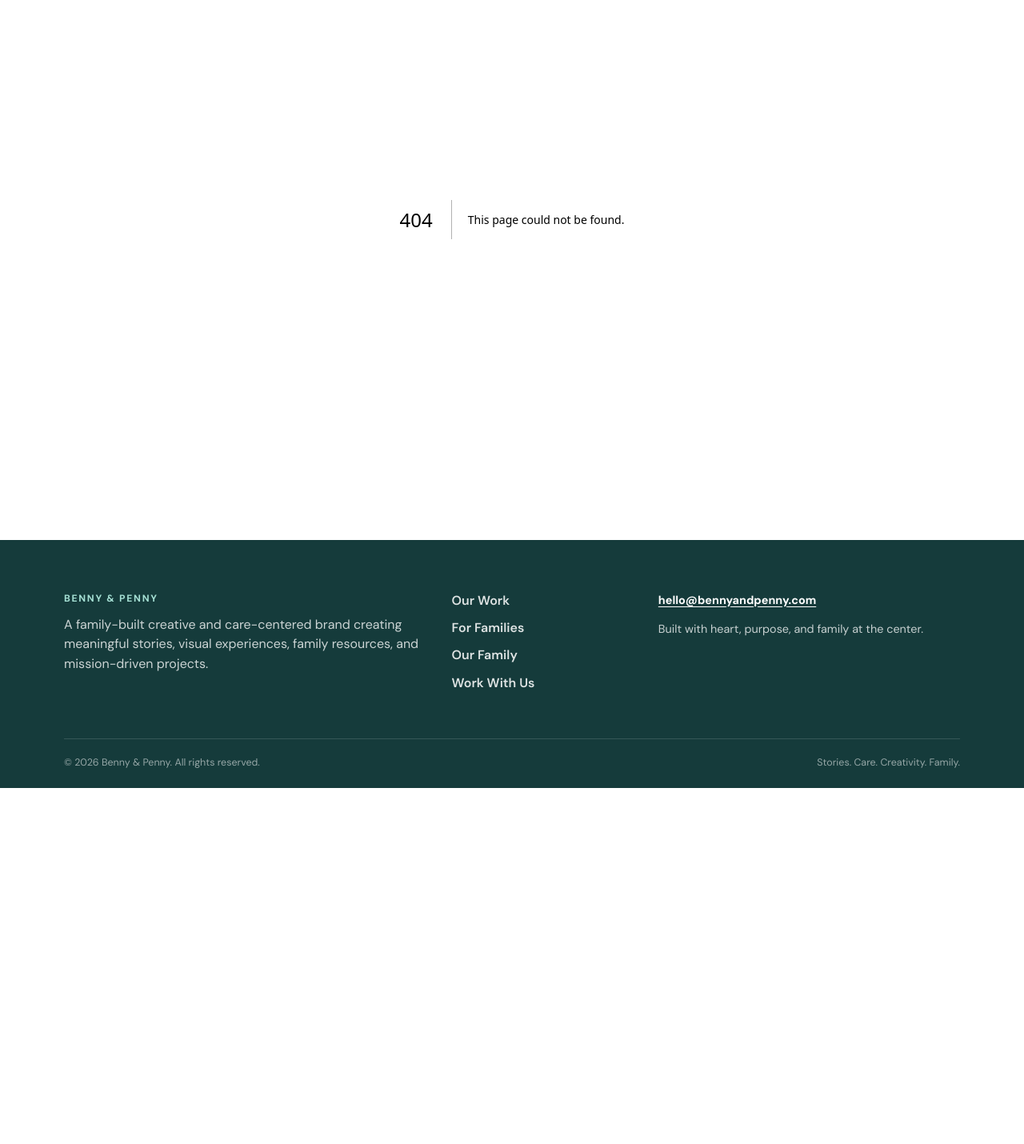
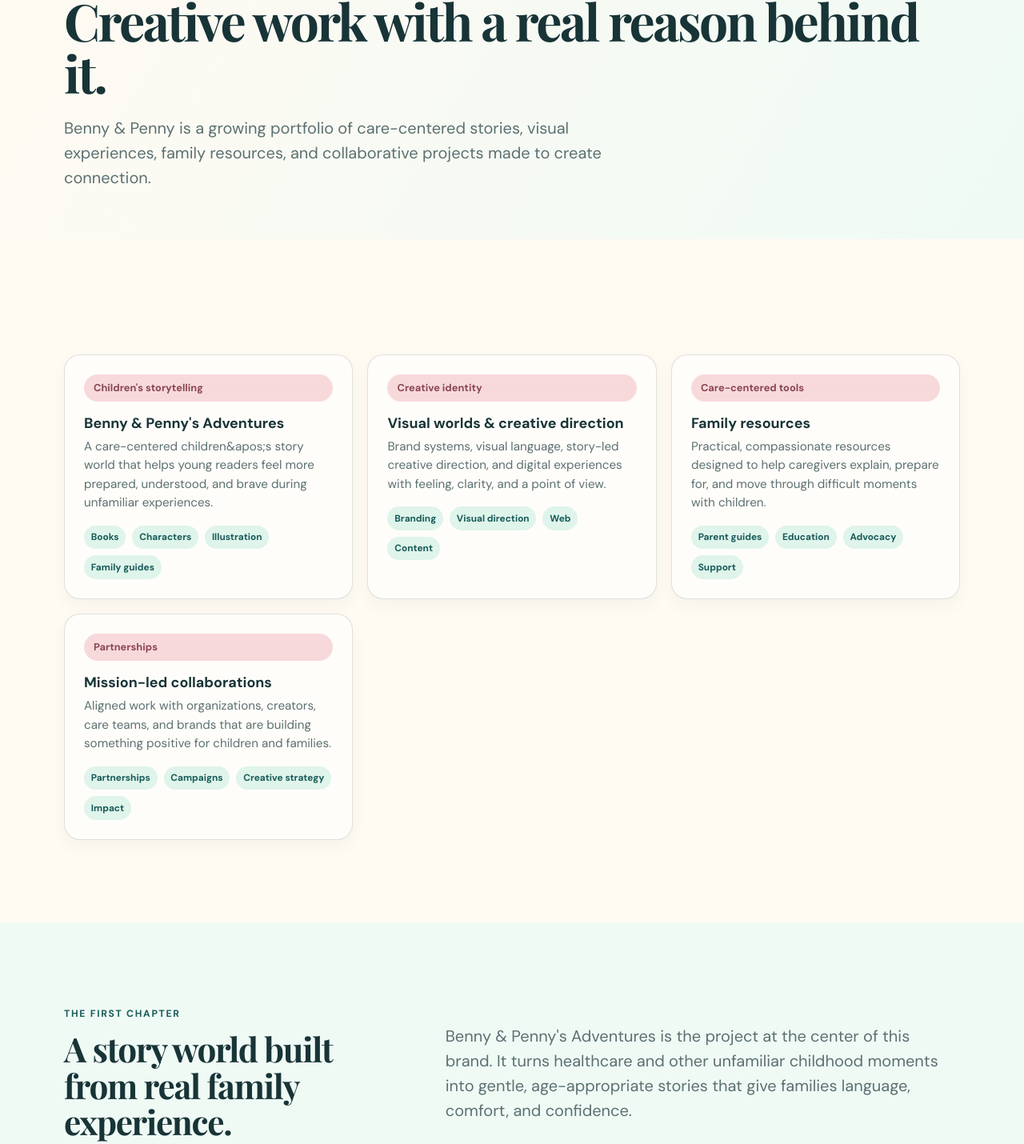
Before and after one commit to hpintojr/bennyandpenny, a Next.js app: page /our-work in a window 1280 px wide. Before the commit this address had no page. Shown: the part 208-1638 px from the top of the page at 80% size. Before the commit the page ends 1193 px from the top, so only its background shows below. Built offline with nearby package versions, Linux system fonts and the light colour scheme.

Commit message:
feat: add portfolio work page

```diff
--- /dev/null
+++ b/app/our-work/page.tsx
@@ -0,0 +1,88 @@
+import type { Metadata } from "next";
+import Link from "next/link";
+
+export const metadata: Metadata = {
+  title: "Our Work",
+  description: "Explore the creative worlds, family resources, digital experiences, and mission-driven work behind Benny & Penny.",
+};
+
+const workAreas = [
+  {
+    title: "Benny & Penny&apos;s Adventures",
+    label: "Children&apos;s storytelling",
+    description: "A care-centered children&apos;s story world that helps young readers feel more prepared, understood, and brave during unfamiliar experiences.",
+    tags: ["Books", "Characters", "Illustration", "Family guides"],
+  },
+  {
+    title: "Visual worlds &amp; creative direction",
+    label: "Creative identity",
+    description: "Brand systems, visual language, story-led creative direction, and digital experiences with feeling, clarity, and a point of view.",
+    tags: ["Branding", "Visual direction", "Web", "Content"],
+  },
+  {
+    title: "Family resources",
+    label: "Care-centered tools",
+    description: "Practical, compassionate resources designed to help caregivers explain, prepare for, and move through difficult moments with children.",
+    tags: ["Parent guides", "Education", "Advocacy", "Support"],
+  },
+  {
+    title: "Mission-led collaborations",
+    label: "Partnerships",
+    description: "Aligned work with organizations, creators, care teams, and brands that are building something positive for children and families.",
+    tags: ["Partnerships", "Campaigns", "Creative strategy", "Impact"],
+  },
+];
+
+export default function OurWorkPage() {
+  return (
+    <>
+      <section className="pageHero">
+        <div className="shell">
+          <p className="eyebrow">Our Work</p>
+          <h1 className="display">Creative work with a real reason behind it.</h1>
+          <p className="lede">
+            Benny &amp; Penny is a growing portfolio of care-centered stories, visual experiences,
+            family resources, and collaborative projects made to create connection.
+          </p>
+        </div>
+      </section>
+
+      <section className="section">
+        <div className="shell">
+          <div className="workGrid">
+            {workAreas.map((area) => (
+              <article className="card workCard" key={area.title}>
+                <span className="kicker" dangerouslySetInnerHTML={{ __html: area.label }} />
+                <h3 dangerouslySetInnerHTML={{ __html: area.title }} />
+                <p>{area.description}</p>
+                <div className="tagList">
+                  {area.tags.map((tag) => <span className="tag" key={tag}>{tag}</span>)}
+                </div>
+              </article>
+            ))}
+          </div>
+        </div>
+      </section>
+
+      <section className="section section--soft">
+        <div className="shell pageIntro">
+          <div>
+            <p className="eyebrow">The first chapter</p>
+            <h2 className="h2">A story world built from real family experience.</h2>
+          </div>
+          <div>
+            <p className="lede">
+              Benny &amp; Penny&apos;s Adventures is the project at the center of this brand. It turns
+              healthcare and other unfamiliar childhood moments into gentle, age-appropriate stories
+              that give families language, comfort, and confidence.
+            </p>
+            <div className="buttonRow">
+              <Link className="button" href="/families">See the family vision</Link>
+              <Link className="button button--light" href="/work-with-us">Partner with us</Link>
+            </div>
+          </div>
+        </div>
+      </section>
+    </>
+  );
+}
```
